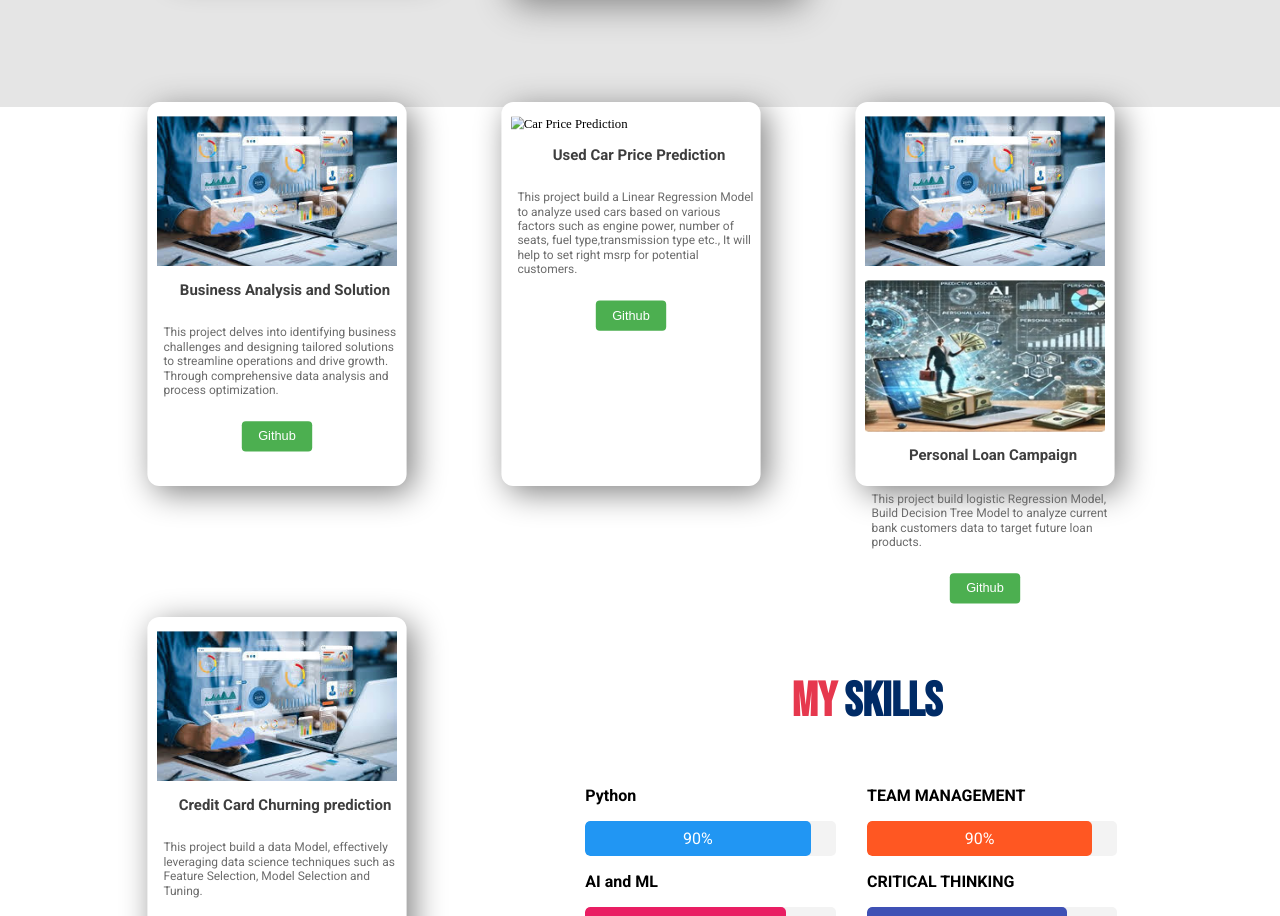
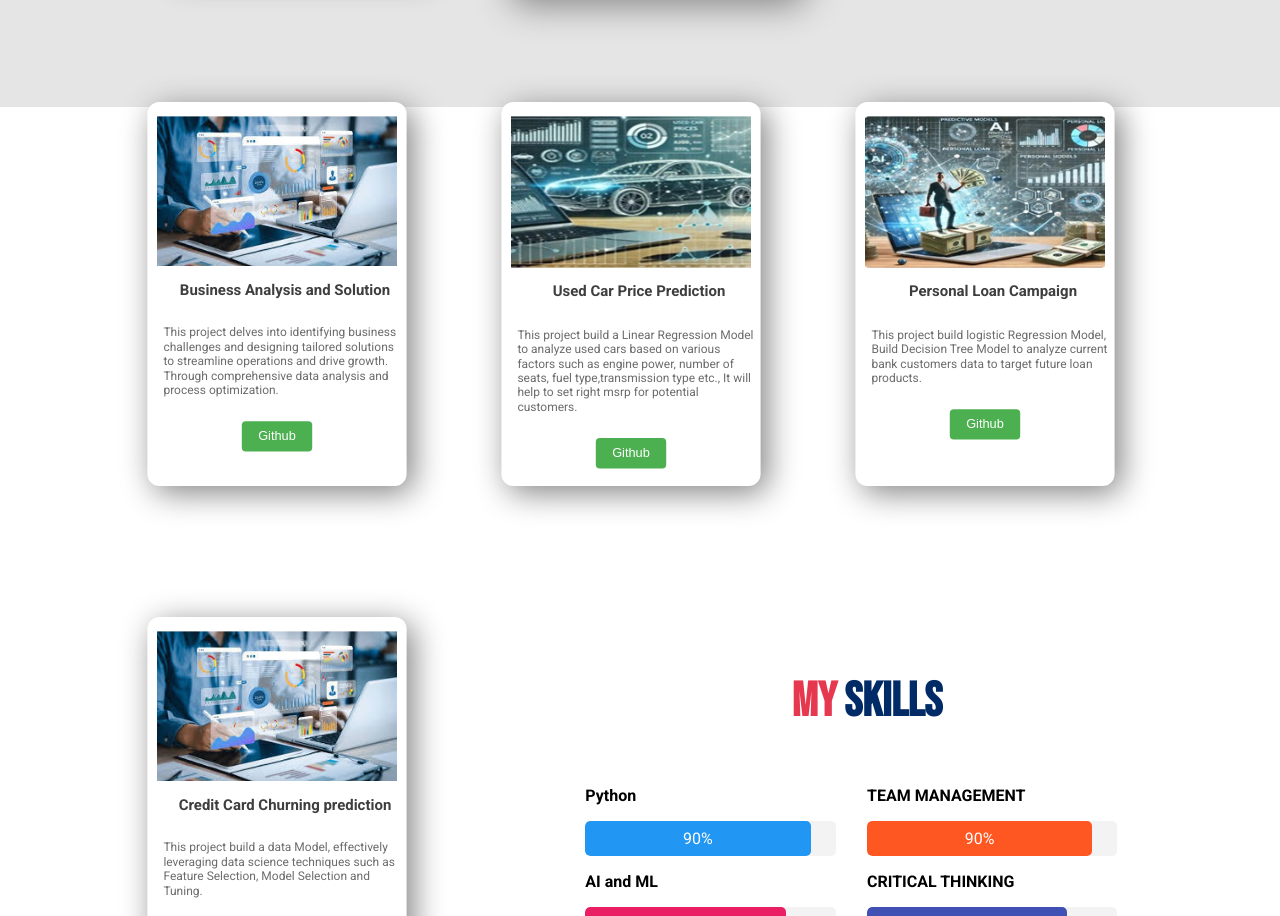
Before and after one commit to KCSekar/portfolio, a plain HTML site: page index.html in a window 1280 px wide. Shown: the part 2213-3129 px from the top of the page. Drawn offline with Linux system fonts and the light colour scheme; files whose address does not match are found by name.

Commit message:
Update index.html

```diff
--- a/index.html
+++ b/index.html
@@ -108,7 +108,7 @@
       </div>
 
       <div class="latest-project-div-style">
-        <img class="latest-project-photo" src="CPP.jpg" alt="Car Price Prediction" />
+        <img class="latest-project-photo" src="CarPrice.jpg" alt="Car Price Prediction" />
         <h3 class="latest-project-text">Used Car Price Prediction</h3>
         <p>
           This project build a Linear Regression Model to analyze used cars based on various factors such as engine power, number of seats, fuel type,transmission type etc., It will help to set right msrp for potential customers.
@@ -119,7 +119,6 @@
       </div>
 
       <div class="latest-project-div-style">
-        <img class="latest-project-photo" src="download.jpg" alt="PersonalLoanCampaign" />
         <img class="latest-project-photo" src="Loan.jpg" alt="PersonalLoanCampaign" />
         <h3 class="latest-project-text">Personal Loan Campaign</h3>
         <p>
```
